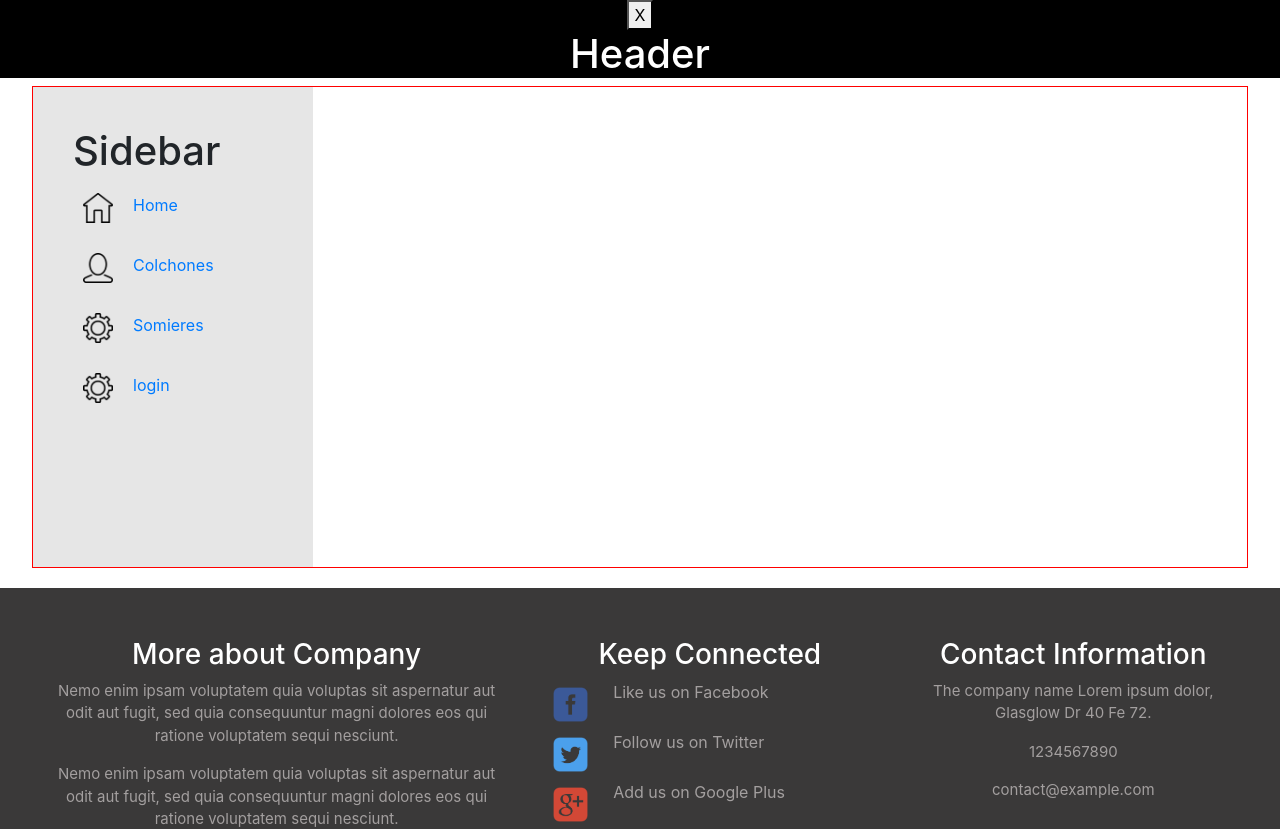
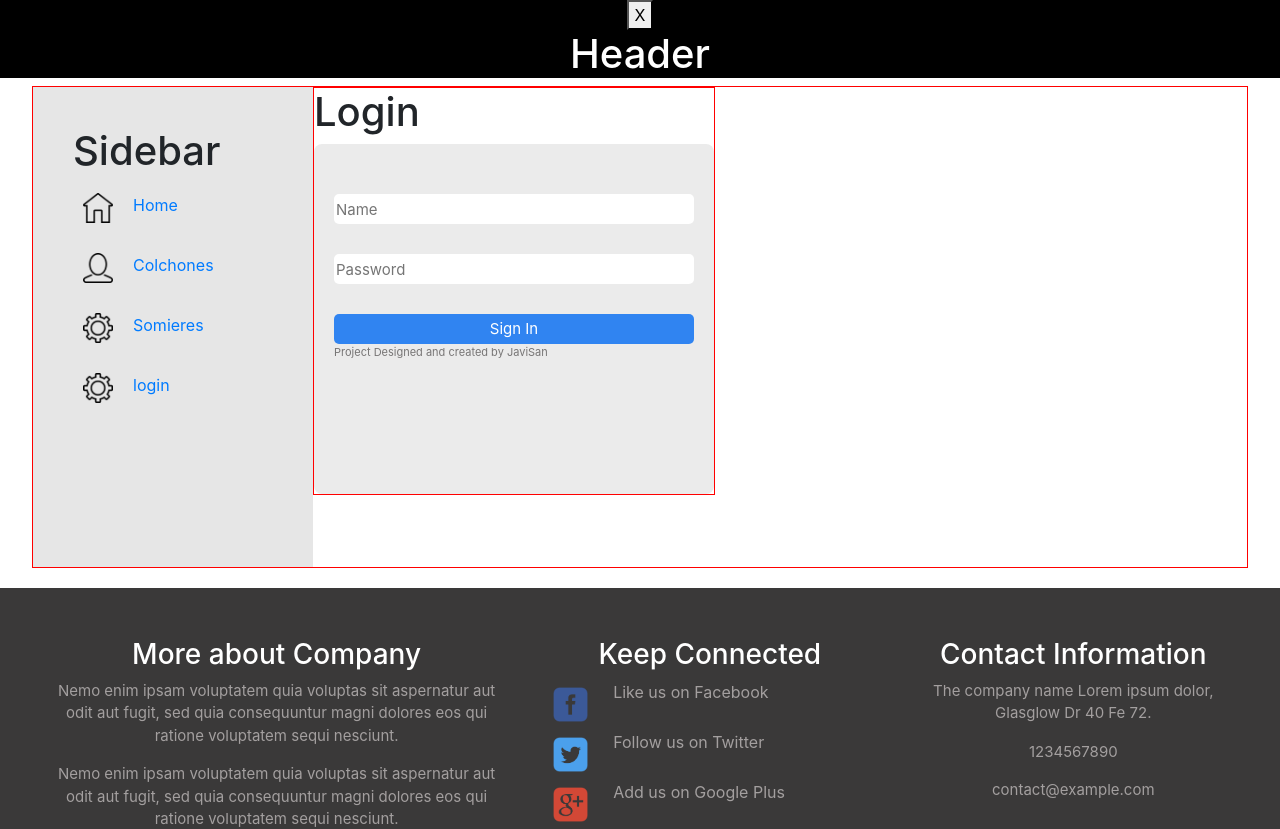
Before and after one commit to Tigreton-dev/mattress-store, a React app: page /#/Login in a window 1280 px wide. Shown: the top 829 px of the page. Built offline with nearby package versions, Linux system fonts and the light colour scheme; the HTML template or start-up script is replaced by a standard one.

Commit message:
added loging page

```diff
--- a/package.json
+++ b/package.json
@@ -71,9 +71,11 @@
     "prop-types": "15.7.2",
     "react": "16.13.1",
     "react-dom": "16.13.1",
+    "react-hook-form": "^5.6.1",
     "react-hot-loader": "4.12.21",
     "react-redux": "^7.2.0",
     "react-router-dom": "^5.1.2",
+    "reactstrap": "^8.4.1",
     "redux": "^4.0.5",
     "redux-thunk": "^2.3.0"
   },
--- /dev/null
+++ b/src/app/pages/Login.js
@@ -0,0 +1,35 @@
+import React from 'react';
+import { useForm } from "react-hook-form";
+import { Spinner } from 'reactstrap';
+
+const Login = props => {
+    const { auth } = props;
+    const { handleSubmit, register, errors } = useForm();
+    const submitLogin = e => {
+        props.onAuth(e.Password, e.Name);
+    }
+
+    let loading = null;
+    if (props.isAuthenticated) Router.push('/index');
+    if (props.loading) loading = <Spinner />
+
+    return (
+        <div className="login-container">
+            <h1>Login</h1>
+            {loading}
+            <div className="ContainerLogin">
+                <form onSubmit={handleSubmit(submitLogin)}>
+                    <input placeholder="Name" name="Name" ref={register({ required: true })} />
+                    {errors.Name && 'Name is required.'}
+
+                    <input placeholder="Password" name="Password" ref={register({ required: true })} />
+                    {errors.Password && 'Password is required.'}
+                    <button type="submit">Sign In</button>
+                </form>
+                <p className="license">Project Designed and created by JaviSan</p>
+            </div>
+        </div>
+    );
+};
+
+export default Login;
--- a/src/app/routes/Routes.js
+++ b/src/app/routes/Routes.js
@@ -3,6 +3,7 @@ import { Route, Switch, withRouter } from 'react-router-dom';
 
 import Home from '../pages/Home';
 import Mattress from '../pages/Mattress';
+import Login from '../pages/Login';
 
 const Routes = () => {
     return (
@@ -11,6 +12,9 @@ const Routes = () => {
                 <Switch>
                     <Route path="/Mattress">
                         <Mattress />
+                    </Route>
+                    <Route path="/Login">
+                        <Login />
                     </Route>
                     <Route exact path="/">
                         <Home />
--- /dev/null
+++ b/src/app/styles/_Login.scss
@@ -0,0 +1,46 @@
+.login-container {
+
+    border: 1px solid red;
+    margin: auto;
+}
+.ContainerLogin {
+    width: 400px;
+    display: flex;
+    flex-direction: column;
+    margin: auto;
+    margin-top: 100px;
+    border-radius: 8px;
+    height: 350px;
+    color: white;
+    padding: 20px;
+    font-size: 15px;
+    background: rgb(235, 235, 235);
+    margin: auto;
+  }
+  .ContainerLogin input {
+    border-radius: 5px;
+    border: none;
+    height: 30px;
+    width: 100%;
+    margin-top: 30px;
+
+  }
+  .ContainerLogin button{
+    width: 100%;
+    height: 30px;
+    border-radius: 5px;
+    border: none;
+    color: white;
+    background: rgb(48, 132, 241);
+    margin-top: 30px;
+  }
+  .license {
+    font-size: 11px;
+    color: rgb(119, 117, 117);
+  }
+
+  @media (max-aspect-ratio: 10/16) {
+    .ContainerLogin {
+      width: 100%;
+    }
+  }
--- a/src/app/styles/index.scss
+++ b/src/app/styles/index.scss
@@ -3,7 +3,7 @@
 @import 'Home';
 @import 'Mattress';
 @import 'SideBar';
-
+@import 'Login';
 
 
 
```
Also changed, not shown: src/app/styles/_Mattress.scss (renamed from src/app/styles/Mattress.scss).
